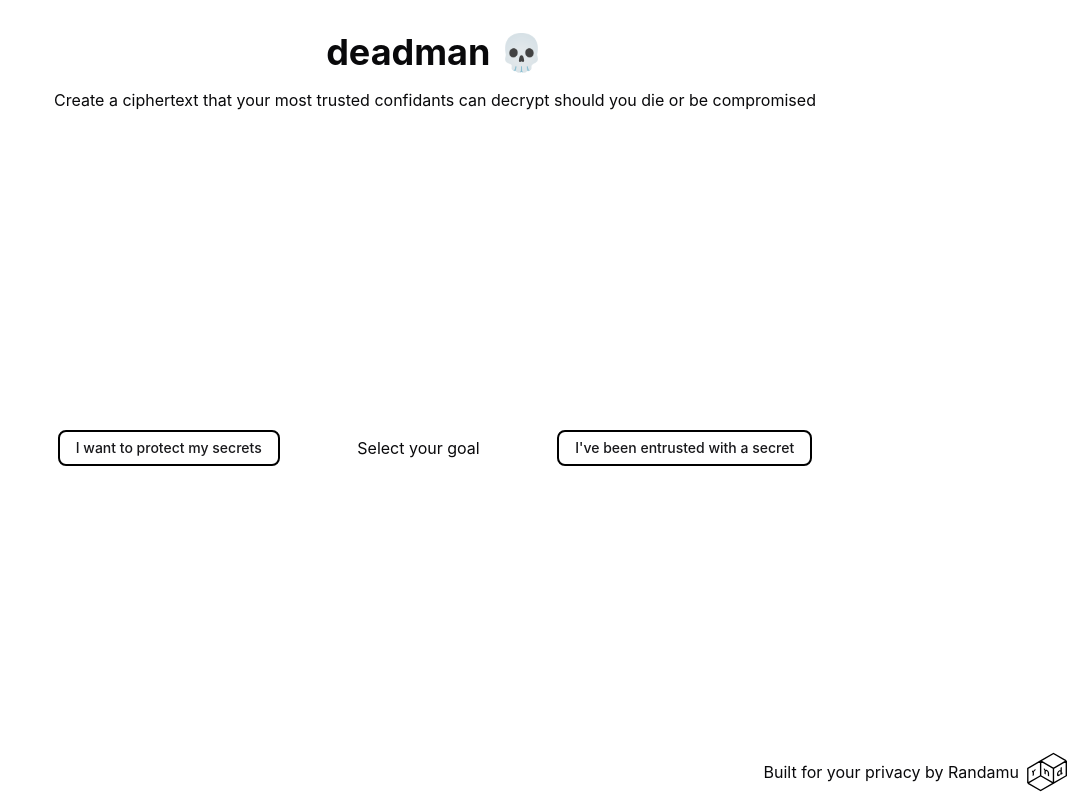
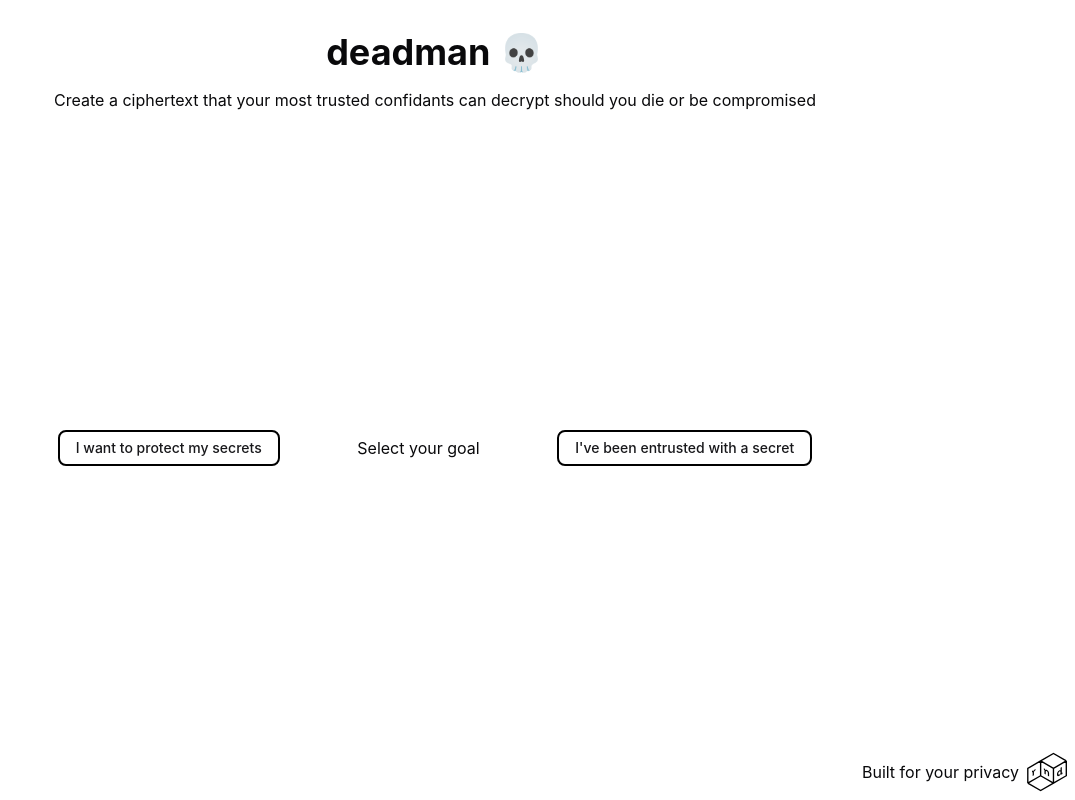
Before and after one commit to randa-mu/deadman, a React (Vite) app in the folder client/: page / in a window 1280 px wide. Shown: the whole page, without its empty margins (205-1280 px from the left). Built offline with nearby package versions, Linux system fonts and the light colour scheme; no server answers; a web font is replaced by a local one.

Commit message:
make logo look cooler

```diff
--- a/client/src/App.tsx
+++ b/client/src/App.tsx
@@ -20,8 +20,7 @@ export const App = () => {
                 </Routes>
             </div>
             <div className="absolute bottom-0 right-0 flex flex-row items-center space-x-2 p-2">
-                <p>Built for your privacy by <a href="https://randa.mu">Randamu</a></p>
-                <img className="h-10 w-10" src={RandamuLogo} alt={"randamu logo"}/>
+                <p>Built for your privacy </p><a href="https://randa.mu"><img className="h-10 w-10" src={RandamuLogo} alt={"randamu logo"}/></a>
             </div>
         </div>
     )
```
